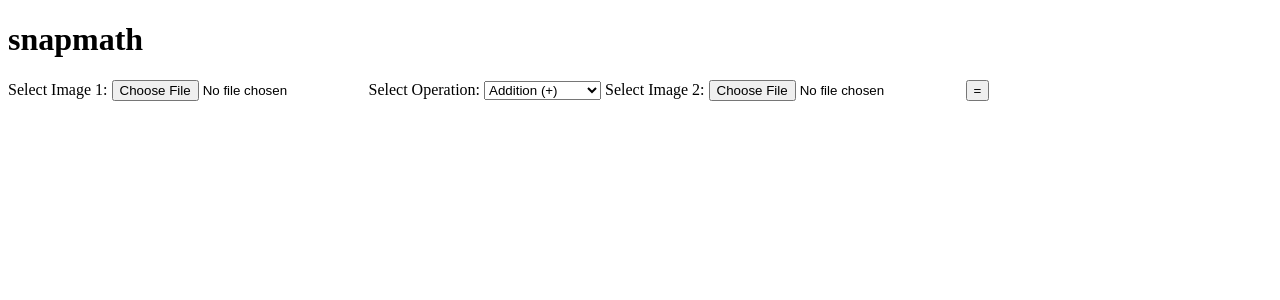
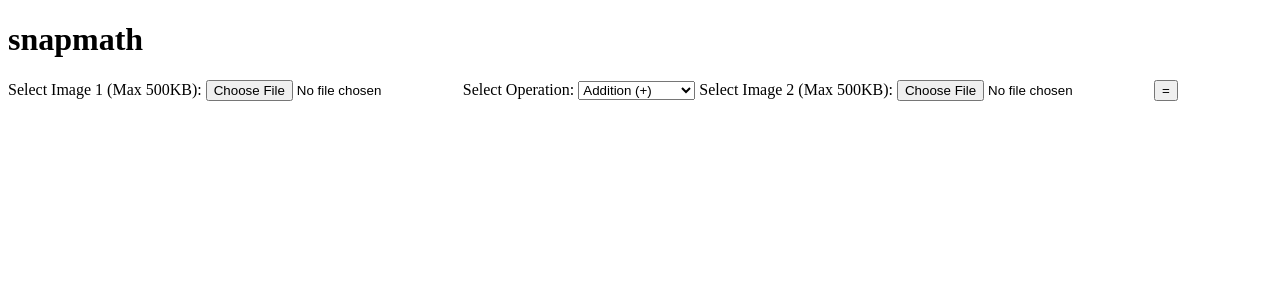
Before and after one commit to buarki/snapmath, a Flask app: page / in a window 1280 px wide. Shown: the top 300 px of the page. Run offline with Flask 3, Linux system fonts and the light colour scheme; parts of the project's set-up code (start-up, migrations or seed data) failed here and were passed over; some libraries are stand-ins or nearby versions.

Commit message:
chore: set image max size on FE (#32)

```diff
--- a/app/templates/index.html
+++ b/app/templates/index.html
@@ -10,8 +10,8 @@
     <h1>snapmath</h1>
 
     <form id="calculator-form">
-        <label for="image1">Select Image 1:</label>
-        <input type="file" id="image1" name="image1" accept=".png, .jpg, .jpeg" onchange="displayThumbnail('image1', 'image1-preview')">
+        <label for="image1">Select Image 1 (Max 500KB):</label>
+        <input type="file" id="image1" name="image1" accept=".png, .jpg, .jpeg" onchange="validateFile('image1', 'image1-preview')">
         <img id="image1-preview" class="thumbnail" alt="Image 1 Preview">
 
         <label for="operation">Select Operation:</label>
@@ -22,8 +22,8 @@
             <option value="/">Division (/)</option>
         </select>
 
-        <label for="image2">Select Image 2:</label>
-        <input type="file" id="image2" name="image2" accept=".png, .jpg, .jpeg" onchange="displayThumbnail('image2', 'image2-preview')">
+        <label for="image2">Select Image 2 (Max 500KB):</label>
+        <input type="file" id="image2" name="image2" accept=".png, .jpg, .jpeg" onchange="validateFile('image2', 'image2-preview')">
         <img id="image2-preview" class="thumbnail" alt="Image 2 Preview">
 
         <button type="button" onclick="performCalculation()">=</button>
@@ -32,11 +32,20 @@
     </form>
 
     <script>
-        function displayThumbnail(inputId, previewId) {
+        const KB = 1024;
+        const MAX_ALLOWED_SIZE = 500 * KB;
+
+        function validateFile(inputId, previewId) {
             var input = document.getElementById(inputId);
             var preview = document.getElementById(previewId);
 
             if (input.files && input.files[0]) {
+                if (input.files[0].size > MAX_ALLOWED_SIZE) {
+                    alert("File size exceeds the maximum allowed (500KB). Please choose a smaller file.");
+                    input.value = '';
+                    return;
+                }
+
                 var reader = new FileReader();
 
                 reader.onload = function (e) {
```
